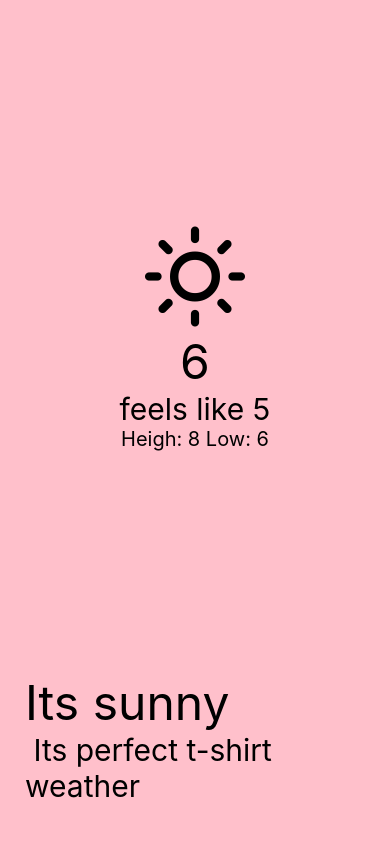
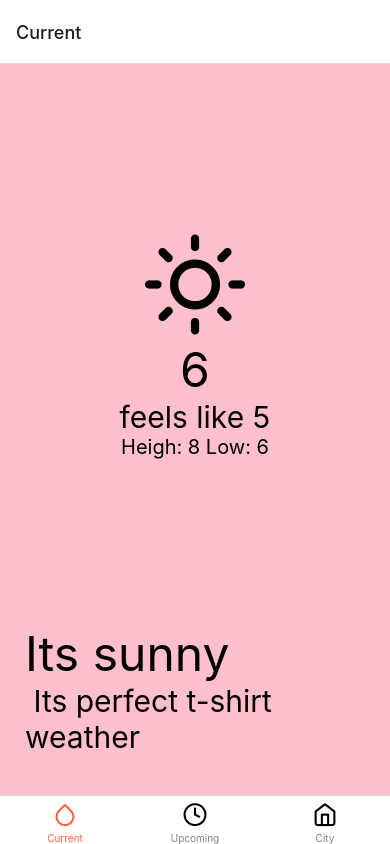
Before and after one commit to I-A11/Weather-App-React-Native, a React Native app: screen / in a window 390 px wide. Built offline with nearby package versions, Linux system fonts and the light colour scheme.

Commit message:
Create navigation tabs for the app.

```diff
--- a/App.js
+++ b/App.js
@@ -1,23 +1,64 @@
 import React from "react";
-import { View, StyleSheet } from "react-native";
 import CurrentWeather from "./src/screens/CurrentWeather";
-// import UpcomingWeather from "./src/screens/UpcomingWeather";
-// import City from "./src/screens/City";
+import UpcomingWeather from "./src/screens/UpcomingWeather";
+import City from "./src/screens/City";
+import { NavigationContainer } from "@react-navigation/native";
+import { createBottomTabNavigator } from "@react-navigation/bottom-tabs";
+import { Feather } from "@expo/vector-icons";
+
+const Tab = createBottomTabNavigator();
 
 const App = () => {
   return (
-    <View style={styles.container}>
-      <CurrentWeather />
-      {/* <UpcomingWeather /> */}
-      {/* <City /> */}
-    </View>
+    <NavigationContainer>
+      <Tab.Navigator
+        screenOptions={{
+          tabBarActiveTintColor: "tomato",
+          tabBarInactiveTintColor: "gray",
+        }}
+      >
+        <Tab.Screen
+          name={"Current"}
+          component={CurrentWeather}
+          options={{
+            tabBarIcon: ({ focused }) => (
+              <Feather
+                name={"droplet"}
+                size={25}
+                color={focused ? "tomato" : "black"}
+              />
+            ),
+          }}
+        />
+        <Tab.Screen
+          name={"Upcoming"}
+          component={UpcomingWeather}
+          options={{
+            tabBarIcon: ({ focused }) => (
+              <Feather
+                name={"clock"}
+                size={25}
+                color={focused ? "tomato" : "black"}
+              />
+            ),
+          }}
+        />
+        <Tab.Screen
+          name={"City"}
+          component={City}
+          options={{
+            tabBarIcon: ({ focused }) => (
+              <Feather
+                name={"home"}
+                size={25}
+                color={focused ? "tomato" : "black"}
+              />
+            ),
+          }}
+        />
+      </Tab.Navigator>
+    </NavigationContainer>
   );
 };
 
-const styles = StyleSheet.create({
-  container: {
-    flex: 1,
-  },
-});
-
 export default App;
--- a/package.json
+++ b/package.json
@@ -10,10 +10,14 @@
     "lint": "eslint ."
   },
   "dependencies": {
+    "@react-navigation/bottom-tabs": "^6.5.8",
+    "@react-navigation/native": "^6.1.7",
     "expo": "~49.0.7",
     "expo-status-bar": "~1.6.0",
     "react": "18.2.0",
-    "react-native": "0.72.3"
+    "react-native": "0.72.3",
+    "react-native-safe-area-context": "4.6.3",
+    "react-native-screens": "~3.22.0"
   },
   "devDependencies": {
     "@babel/core": "^7.20.0",
```
Also changed, not shown: 1 other file (tests, documents, lock files or other folders).
